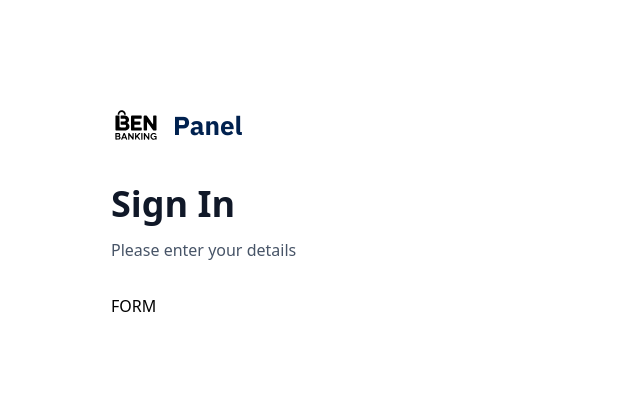
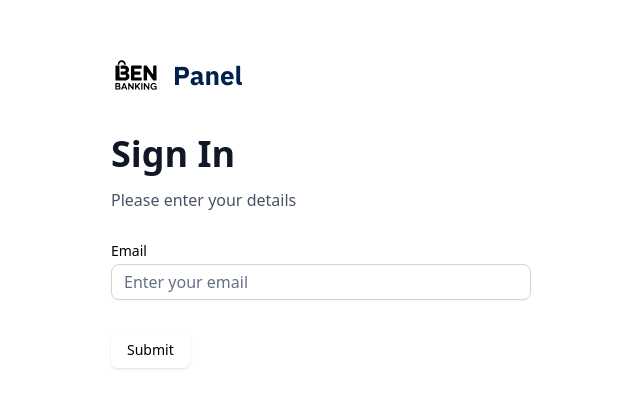
Before and after one commit to behnamac/project-ben-banking-app, a Next.js app: page /sign-in in a window 1280 px wide. Shown: the part 191-598 px from the top of the page, without its empty margins (319-959 px from the left). Built offline with nearby package versions, Linux system fonts and the light colour scheme.

Commit message:
Refactor AuthForm to use email input; remove username field and update form structure

```diff
--- a/app/components/AuthForm.tsx
+++ b/app/components/AuthForm.tsx
@@ -5,7 +5,7 @@ import Image from "next/image";
 import { z } from "zod";
 import { zodResolver } from "@hookform/resolvers/zod";
 import { useForm } from "react-hook-form";
-import { Button } from "@/components/ui/button"
+import { Button } from "@/components/ui/button";
 import {
   Form,
   FormControl,
@@ -14,14 +14,11 @@ import {
   FormItem,
   FormLabel,
   FormMessage,
-} from "@/components/ui/form"
-import { Input } from "@/components/ui/input"
+} from "@/components/ui/form";
+import { Input } from "@/components/ui/input";
 
 const formSchema = z.object({
-  username: z.string().min(2, {
-    message: "Username must be at least 2 characters.",
-  }),
-});
+  email: z.string().email()});
 
 interface AuthFormProps {
   type: "sign-in" | "sign-up";
@@ -33,7 +30,7 @@ const AuthForm = ({ type }: AuthFormProps) => {
   const form = useForm<z.infer<typeof formSchema>>({
     resolver: zodResolver(formSchema),
     defaultValues: {
-      username: "",
+      email: "",
     },
   });
 
@@ -66,7 +63,33 @@ const AuthForm = ({ type }: AuthFormProps) => {
       {user ? (
         <div className="flex flex-col gap-4">{/* PlaidLink */}</div>
       ) : (
-        <>FORM</>
+        <>
+          {" "}
+          <Form {...form}>
+            <form onSubmit={form.handleSubmit(onSubmit)} className="space-y-8">
+              <FormField
+                control={form.control}
+                name="email"
+                render={({ field }) => (
+                  <div className="form-item">
+                    <FormLabel>Email</FormLabel>
+                    <div className="flex w-full flex-col">
+                      <FormControl>
+                        <Input
+                          placeholder="Enter your email"
+                          className="input-class"
+                          {...field}
+                        />
+                      </FormControl>
+                      <FormMessage className="text-red-500" />
+                    </div>
+                  </div>
+                )}
+              />
+              <Button type="submit">Submit</Button>
+            </form>
+          </Form>
+        </>
       )}
     </section>
   );
```
